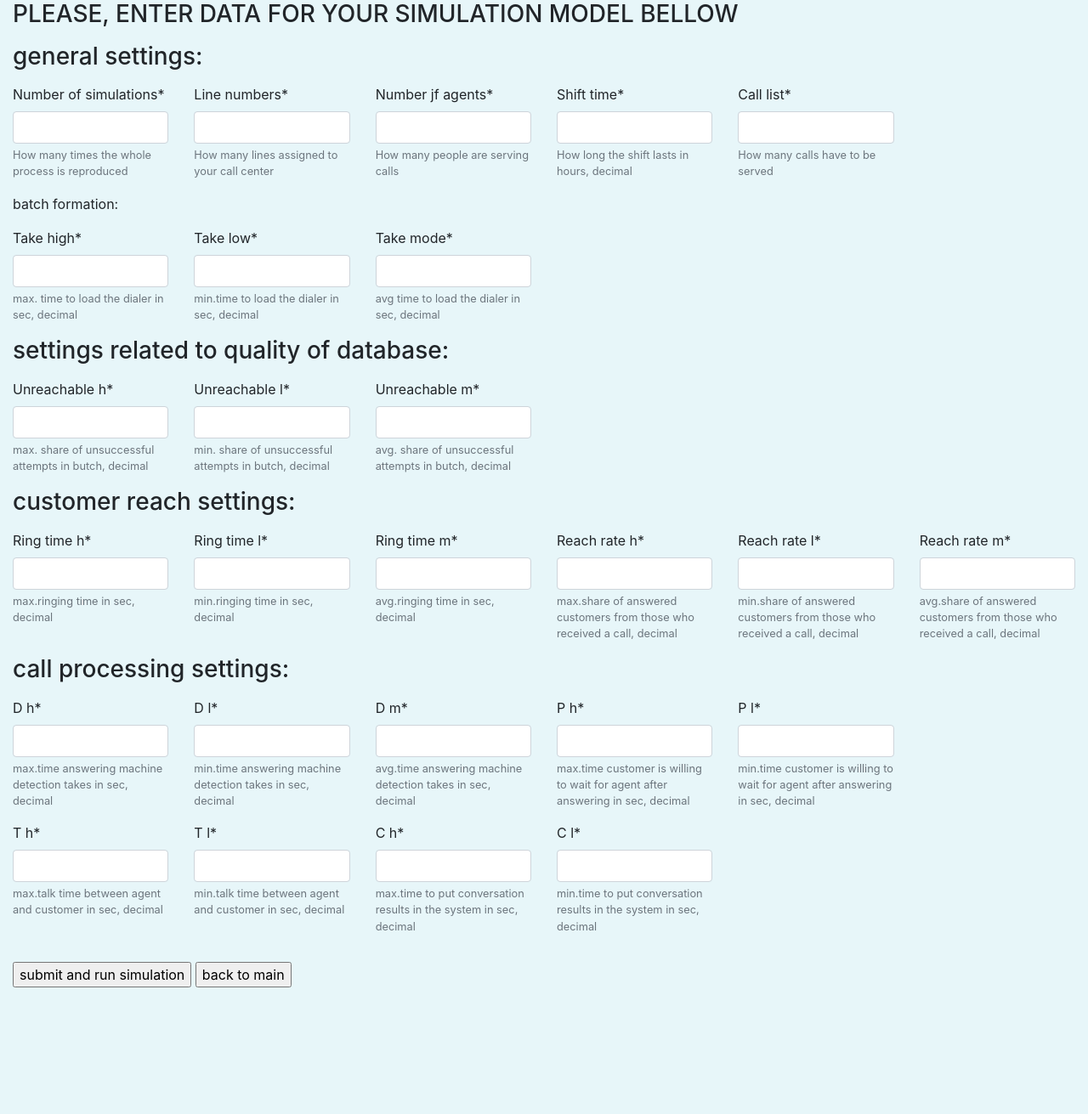
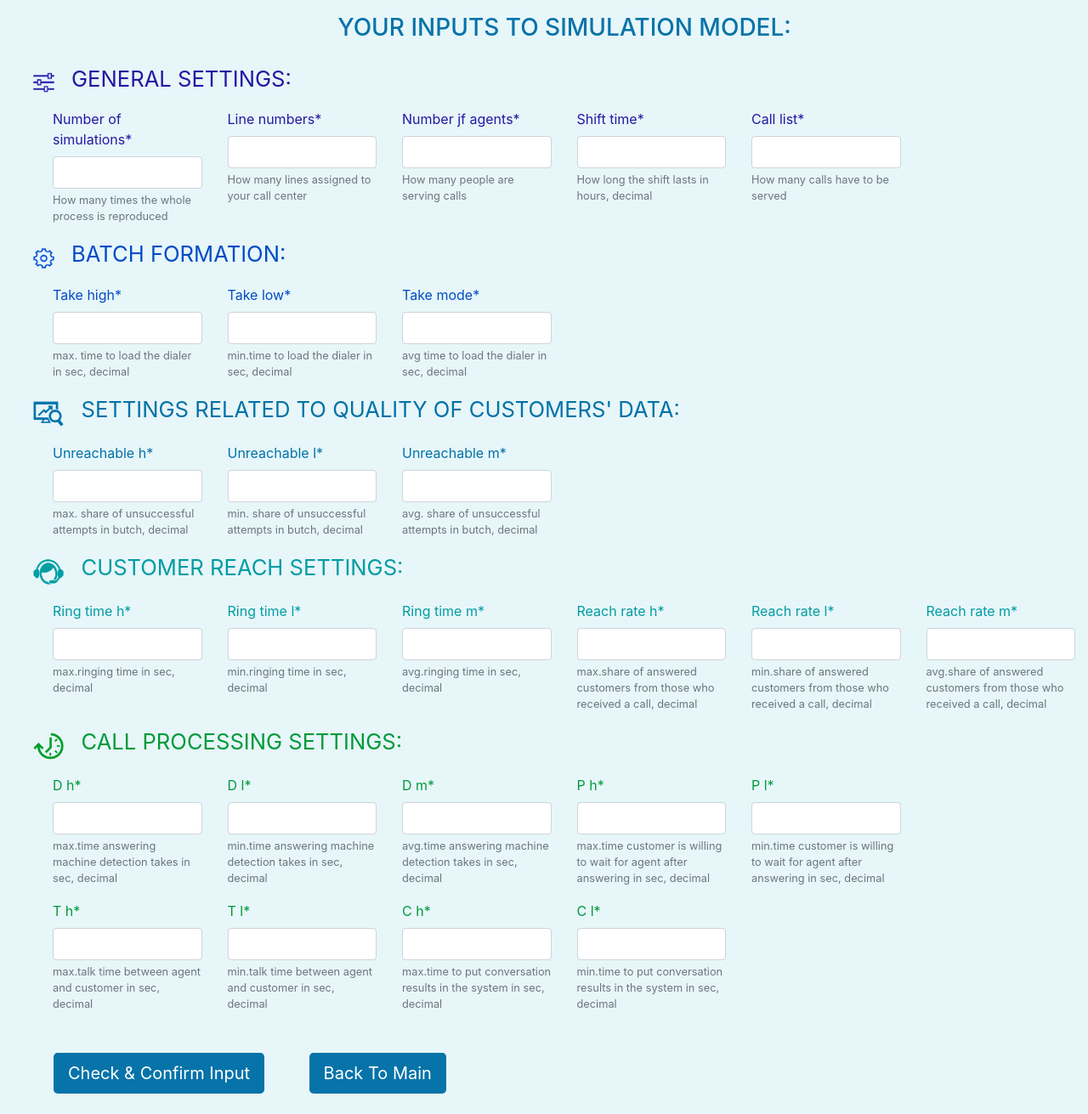
Before and after one commit to ygrachov/SimOp, a Django app: page /simulator/form/ in a window 1280 px wide. Shown: the whole page at 85% size. Before the commit the page ends 1162 px from the top, so only its background shows below. Run offline with Django 4.2, Linux system fonts and the light colour scheme; some libraries are stand-ins or nearby versions.

Commit message:
added styles to form.html

```diff
--- a/templates/simulator/form.html
+++ b/templates/simulator/form.html
@@ -1,11 +1,16 @@
 {% extends 'simulator/base.html' %}
+{% load static %}
 {% load crispy_forms_tags %}
 {% block content %}
-<h3>PLEASE, ENTER DATA FOR YOUR SIMULATION MODEL BELLOW</h3><p>
+<div class="mt-3 ml-5">
+ <h3 class="text-center" style="color:0673a9">YOUR INPUTS TO SIMULATION MODEL:</h3></div><p>
 <form action="" method="post">
     {% csrf_token %}
-    <h3>general settings:</h3></p>
-<div class = 'row'>
+    <div class='mt-4 ml-4' style="color:#2319A2">
+        <img style="width:2%" src="{% static 'icons/settings.png' %}"
+         alt="general simulation inputs">
+    <span class="mb-3 ml-3" style="font-size:160%">GENERAL SETTINGS:</span></p>
+<div class = 'row ml-2' >
     <div class = 'col-lg-2'>
         {{ form.number_of_simulations|as_crispy_field }}
         </div>
@@ -21,9 +26,12 @@
     <div class = 'col-lg-2'>
         {{ form.call_list|as_crispy_field }}
         </div>
-</div
-    <h3>batch formation:</h3></p>
-    <div class = 'row'>
+</div></div>
+    <div class='ml-4' style="color:#004cc5">
+        <img style="width:2%" src="{% static 'icons/batch_settings.png' %}"
+         alt="inputs related to autodialing mode">
+    <span class="mb-3 ml-3" style="font-size:160%">BATCH FORMATION:</span></p>
+    <div class = 'row ml-2'>
          <div class = 'col-lg-2'>
         {{ form.take_high|as_crispy_field }}
         </div>
@@ -32,10 +40,13 @@
         </div>
     <div class = 'col-lg-2'>
         {{ form.take_mode|as_crispy_field }}
-        </div>
+        </div></div>
     </div>
-    <h3>settings related to quality of database:</h3></p>
-        <div class = 'row'>
+    <div class='ml-4' style="color:#0072a8">
+        <img style="height:4.5%" src="{% static 'icons/base_quality.png' %}"
+         alt="inputs related to quality of customers' data base">
+    <span class="mb-3 ml-3" style="font-size:160%">SETTINGS RELATED TO QUALITY OF CUSTOMERS' DATA:</span></p>
+        <div class = 'row ml-2'>
      <div class = 'col-lg-2'>
         {{ form.unreachable_h|as_crispy_field }}
         </div>
@@ -44,10 +55,13 @@
         </div>
          <div class = 'col-lg-2'>
         {{ form.unreachable_m|as_crispy_field }}
-        </div>
+         </div></div>
     </div>
-    <h3>customer reach settings:</h3></p>
-        <div class = 'row'>
+    <div class='ml-4' style="color:#009ca2">
+        <img style="height:4.5%" src="{% static 'icons/customers_settings.png' %}"
+         alt="inputs related to quality of customers' data base">
+    <span class="mb-3 ml-3" style="font-size:160%">CUSTOMER REACH SETTINGS:</span></p>
+        <div class = 'row ml-2'>
      <div class = 'col-lg-2'>
         {{ form.ring_time_h|as_crispy_field }}
         </div>
@@ -65,10 +79,13 @@
         </div>
             <div class = 'col-lg-2'>
         {{ form.reach_rate_m|as_crispy_field }}
-        </div>
+            </div></div>
     </div>
-    <h3>call processing settings:</h3></p>
-         <div class = 'row'>
+    <div class='ml-4' style="color:#009a3a">
+        <img style="height:4.5%" src="{% static 'icons/call_processing.png' %}"
+         alt="inputs related to quality of customers' data base">
+    <span class="mb-3 ml-3" style="font-size:160%">CALL PROCESSING SETTINGS:</span></p>
+         <div class = 'row ml-2'>
      <div class = 'col-lg-2'>
         {{ form.d_h|as_crispy_field }}
         </div>
@@ -83,9 +100,9 @@
         </div>
             <div class = 'col-lg-2'>
         {{ form.p_l|as_crispy_field }}
-        </div>
+            </div>
     </div>
-        <div class = 'row'>
+        <div class = 'row ml-2'>
      <div class = 'col-lg-2'>
         {{ form.t_h|as_crispy_field }}
         </div>
@@ -97,10 +114,12 @@
         </div>
             <div class = 'col-lg-2'>
         {{ form.c_l|as_crispy_field }}
-        </div>
+        </div></div>
     </div></p>
 
-    <input type="submit" value="submit and run simulation">
-    <input type="button" value="back to main" onclick="window.location.href='{% url 'simulator:main' %}'">
+    <input class="mt-3 mb-2 ml-5 btn btn-lg" style='background-color:0673a9; color:white' type="submit"
+           value="Check & Confirm Input">
+    <input class="mt-3 mb-2 ml-5 btn btn-lg" style='background-color:0673a9; color:white' type="button"
+           value="Back To Main" onclick="window.location.href='{% url 'simulator:main' %}'">
 </form>
 {% endblock %}
--- a/templates/simulator/index.html
+++ b/templates/simulator/index.html
@@ -18,7 +18,7 @@
     </ol>
 </div>
 <div class="col-8 mr-0">
-    <img class="w-75 h-100 ml-5" src="{% static 'images/python_call_center.png' %}"
+    <img class="w-75 mh-100 ml-5" src="{% static 'images/python_call_center.png' %}"
          alt="call center simulation modelling with python">
 </div>
 </div></p>
```
Also changed, not shown: static/icons/base_quality.png (added), static/icons/batch_settings.png (added), static/icons/call_processing.png (added), static/icons/customers_settings.png (added), static/icons/settings.png (added).
